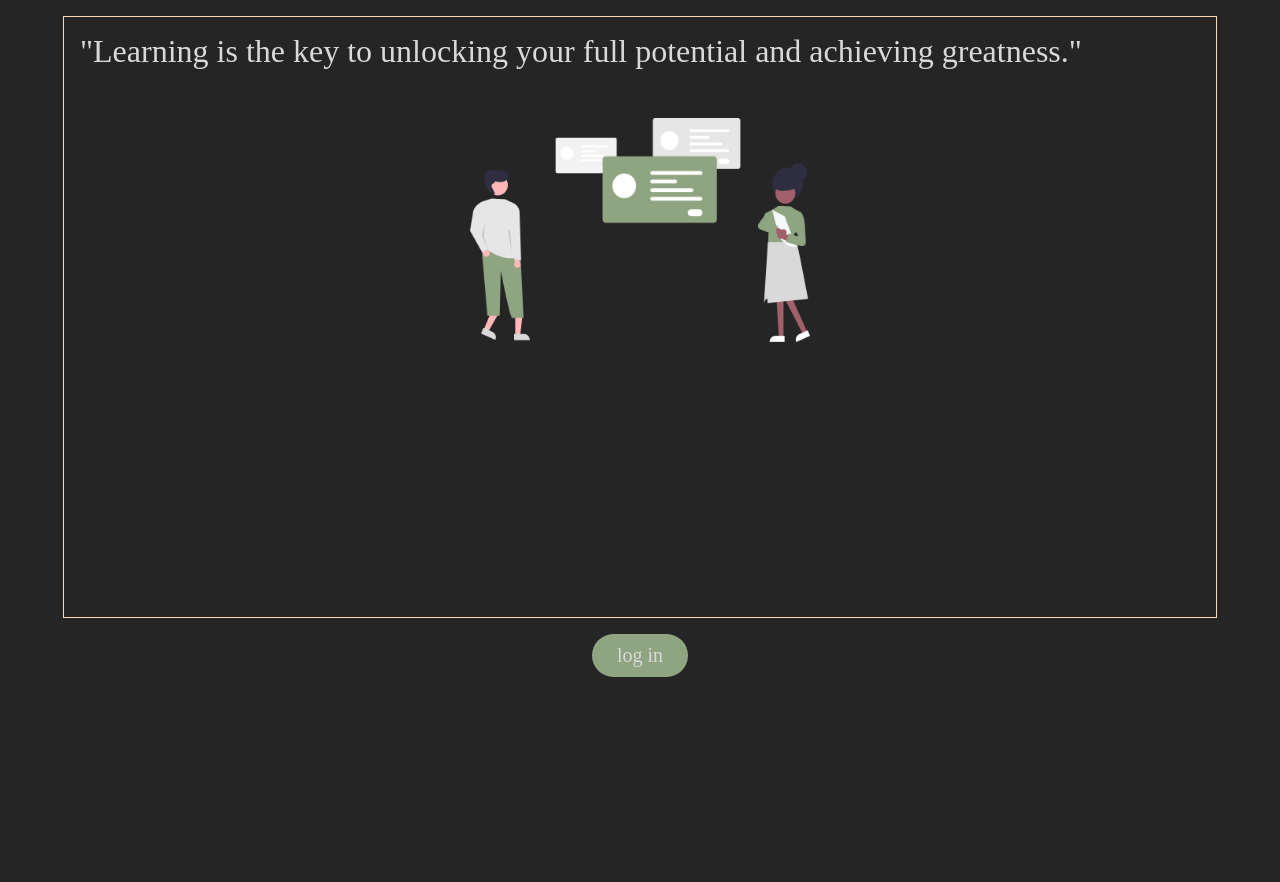
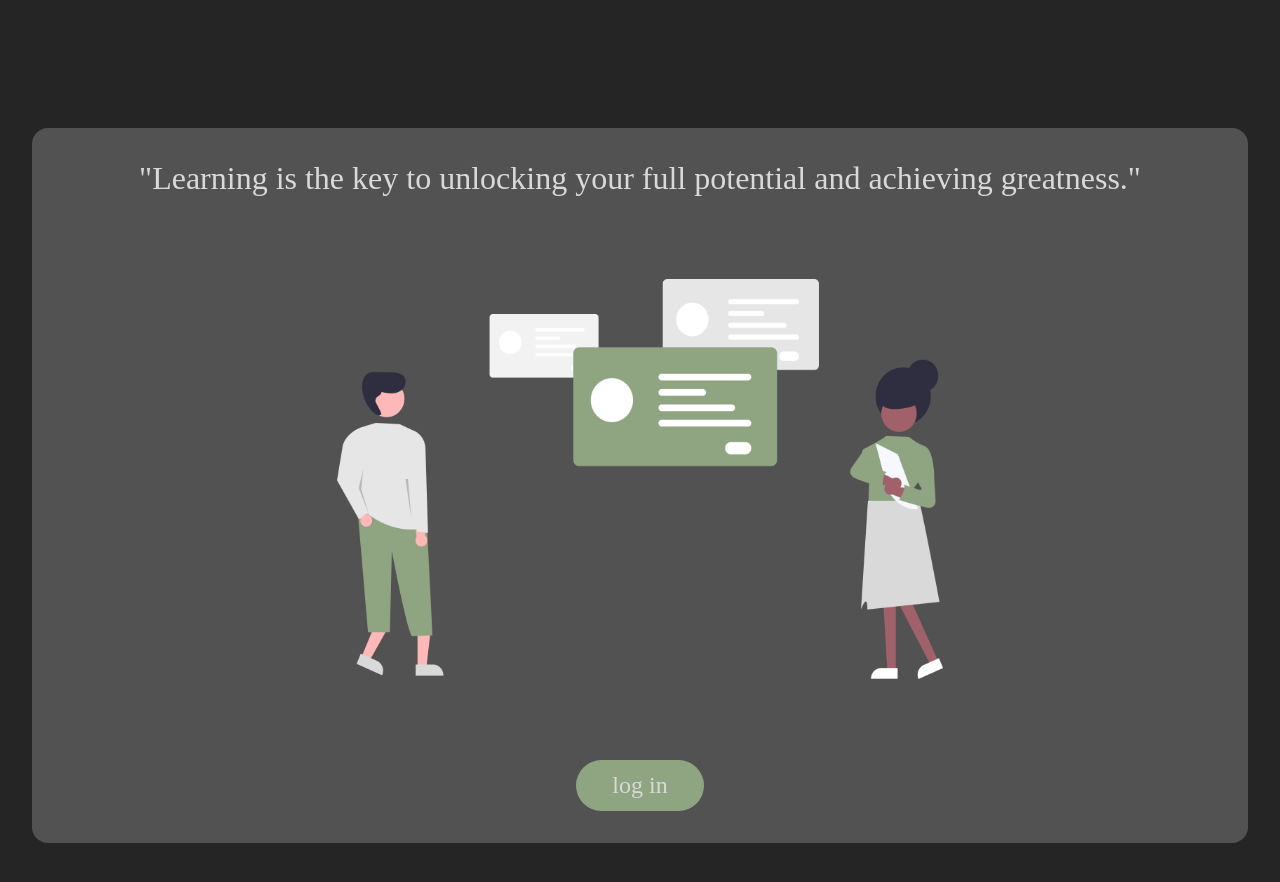
Before and after one commit to the-pink-fairy-armadillos/FlashCards, a React app: page /flashcard/1 in a window 1280 px wide. Shown: the top 882 px of the page. Before the commit the page ends 800 px from the top, so only its background shows below. Built offline with nearby package versions, Linux system fonts and the light colour scheme; no server answers; a web font is replaced by a local one.

Commit message:
Add media queries to landing page design

```diff
--- a/src/client/Components/LandingPage/LandingPage.scss
+++ b/src/client/Components/LandingPage/LandingPage.scss
@@ -1,17 +1,22 @@
 .landing-container {
+  background-color: var(--green-bg);
+  border-radius: 1em;
   min-width: 350px;
+  min-height: fit-content;
+  margin: 1.5em 0.5em;
+  padding-bottom: 2em;
 
   display: flex;
   flex-direction: column;
-
   justify-content: center;
   align-items: center;
+
 
   .text-image-container {
     margin: 1em;
     width: 90%;
     height: 500px;
-    border: 1px solid peachpuff;
+    // border: 1px solid peachpuff;
 
     .text-container {
       font-size: 2em;
@@ -19,28 +24,49 @@
     }
 
     .image-container {
-      width: 340px;
-      height: 225px;
-      margin: 3em auto;
+      width: 325px;
+      height: 215px;
+      margin: 3em 0;
 
       .landing-image {
-        object-fit: cover;
-        max-height: 100%;
-        max-width: 100%;
+        object-fit: contain;
+        height: 100%;
+        width: 100%;
       }
     }
   }
-
 }
 
 @media screen and (min-width: 425px) {
-  .text-image-container {
-    width: 100%;
-    min-height: 600px;
+  .landing-container {
+    margin: 5.5em 1em;
+    text-align: center;
 
+    .text-image-container {
+      width: 100%;
+      min-height: 600px;
 
-    .image-container {
-      margin: auto;
+      display: flex;
+      flex-direction: column;
+      justify-content: space-between;
+
+      .image-container {
+        min-width: 370px;
+        min-height: 275px;
+        margin: auto;
+      }
     }
   }
 }
+
+@media screen and (min-width: 750px) {
+  .landing-container {
+    margin: 8em 2em;
+    .text-image-container {
+      .image-container {
+        min-width: 700px;
+        min-height: 400px;
+      }
+    }
+  }
+}
--- a/src/client/styles.scss
+++ b/src/client/styles.scss
@@ -23,3 +23,10 @@ body {
     color: var(--secondary-color);
     border: 2px solid var(--secondary-color);
 }
+
+@media screen and (min-width: 425px) {
+    .card-button {
+        font-size: 1.5em;
+        padding: 0.5em 1.5em;
+    }
+}
```
Also changed, not shown: 1 other file (tests, documents, lock files or other folders).
